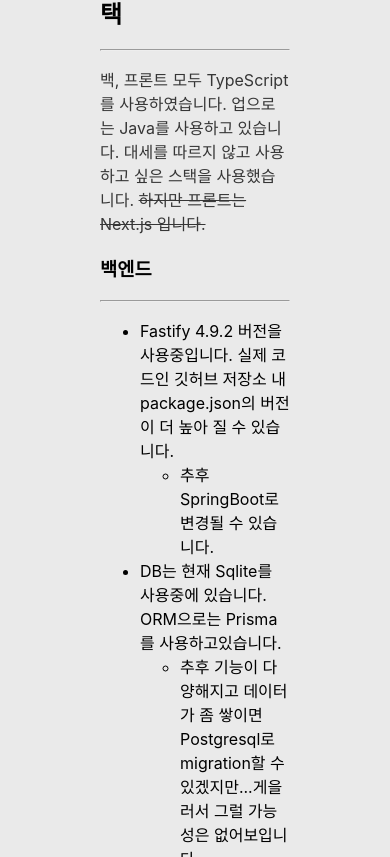
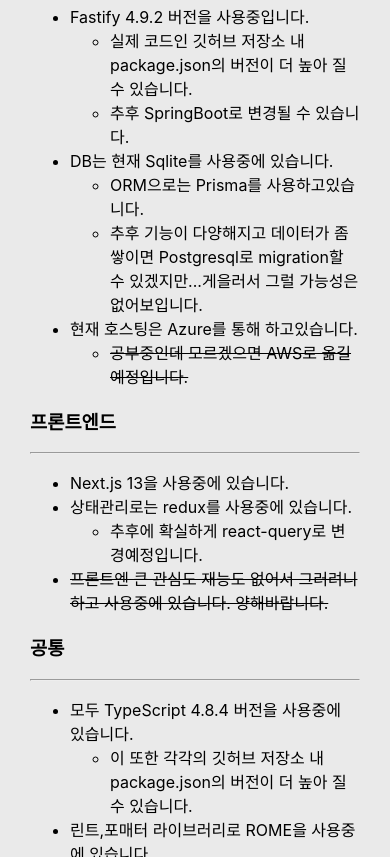
Before and after one commit to limcpf/next-js-blog, a Next.js app: page / in a window 390 px wide. Shown: the part 987-1844 px from the top of the page. Built offline with nearby package versions, Linux system fonts and the light colour scheme.

Commit message:
feat: add mobile css(temp) fix: page/index.tsx

```diff
--- a/pages/index.tsx
+++ b/pages/index.tsx
@@ -6,6 +6,7 @@
 			<hr />
 			<p>
 				개발 공부 목적으로 만든 블로그입니다.
+				<br />
 				<s>(프론트에 재능이 없어 디자인이 깔끔하지 않은 점 양해 바랍니다.)</s>
 			</p>
 			<ul>
@@ -16,8 +17,9 @@
 			<h2>현재 개발중인 과제</h2>
 			<hr />
 			<p>
-				블로그에 적용 예정인 기능들입니다. 현재 블로그는 10% 정도 완성되었다고
-				생각합니다. 연말연초엔 개발자가 바쁜 업계에 몸담고 있어서 현재 개발이
+				블로그에 적용 예정인 기능들입니다.
+				<br /> 현재 블로그는 10% 정도 완성되었다고 생각합니다.
+				<br /> 연말연초엔 개발자가 바쁜 업계에 몸담고 있어서 현재 개발이
 				더딘상태입니다...<s>핑계입니다</s>
 			</p>
 			<ul>
@@ -30,7 +32,8 @@
 			<hr />
 			<p>
 				백, 프론트 모두 TypeScript를 사용하였습니다. 업으로는 Java를 사용하고
-				있습니다. 대세를 따르지 않고 사용하고 싶은 스택을 사용했습니다.{" "}
+				있습니다.
+				<br /> 대세를 따르지 않고 사용하고 싶은 스택을 사용했습니다.{" "}
 				<s>하지만 프론트는 Next.js 입니다.</s>
 			</p>
 			<h3>
@@ -39,16 +42,19 @@
 			<hr />
 			<ul>
 				<li>
-					Fastify 4.9.2 버전을 사용중입니다. 실제 코드인 깃허브 저장소 내
-					package.json의 버전이 더 높아 질 수 있습니다.
+					Fastify 4.9.2 버전을 사용중입니다.
 					<ul>
+						<li>
+							실제 코드인 깃허브 저장소 내 package.json의 버전이 더 높아 질 수
+							있습니다.
+						</li>
 						<li>추후 SpringBoot로 변경될 수 있습니다.</li>
 					</ul>
 				</li>
 				<li>
-					DB는 현재 Sqlite를 사용중에 있습니다. ORM으로는 Prisma를
-					사용하고있습니다.
+					DB는 현재 Sqlite를 사용중에 있습니다.
 					<ul>
+						<li>ORM으로는 Prisma를 사용하고있습니다.</li>
 						<li>
 							추후 기능이 다양해지고 데이터가 좀 쌓이면 Postgresql로 migration할
 							수 있겠지만...게을러서 그럴 가능성은 없어보입니다.
@@ -57,6 +63,7 @@
 				</li>
 				<li>
 					현재 호스팅은 Azure를 통해 하고있습니다.
+					<br />
 					<ul>
 						<li>
 							<s>공부중인데 모르겠으면 AWS로 옮길 예정입니다.</s>
@@ -71,8 +78,10 @@
 			<ul>
 				<li>Next.js 13을 사용중에 있습니다.</li>
 				<li>
-					상태관리로는 redux를 사용중에 있습니다. 추후에 확실하게 react-query로
-					변경예정입니다.
+					상태관리로는 redux를 사용중에 있습니다.
+					<ul>
+						<li>추후에 확실하게 react-query로 변경예정입니다.</li>
+					</ul>
 				</li>
 				<li>
 					<s>
@@ -85,8 +94,13 @@
 			<hr />
 			<ul>
 				<li>
-					모두 TypeScript 4.8.4 버전을 사용중에 있습니다. 이 또한 각각의 깃허브
-					저장소 내 package.json의 버전이 더 높아 질 수 있습니다.
+					모두 TypeScript 4.8.4 버전을 사용중에 있습니다.
+					<ul>
+						<li>
+							이 또한 각각의 깃허브 저장소 내 package.json의 버전이 더 높아 질
+							수 있습니다.
+						</li>
+					</ul>
 				</li>
 				<li>
 					린트,포매터 라이브러리로 ROME을 사용중에 있습니다.
@@ -102,10 +116,12 @@
 			<h2>블로그 제작자 정보</h2>
 			<hr />
 			<p>
-				보험(금융) 시스템 유지보수 개발중인 20대 중반 사람입니다. 이 블로그는
-				진짜 단순한 TIL, 개발 욕구 해소용으로 만들어진 블로그입니다.
+				보험(금융) 시스템 유지보수 개발중인 20대 중반 사람입니다.
+				<br /> 이 블로그는 진짜 단순한 TIL, 개발 욕구 해소용으로 만들어진
+				블로그입니다.
+				<br />
 				<s>언제 사라져도 이상하지 않을 곳이니 트래픽 발생시키지 말아주세요.</s>
-				문의는 daeseong0226@gmail.com 으로 받습니다.
+				<br /> 문의는 daeseong0226@gmail.com 으로 받습니다.
 			</p>
 		</>
 	);
--- a/styles/globals.css
+++ b/styles/globals.css
@@ -212,6 +212,17 @@
   opacity: 1;
 }
 
+@media screen and (max-width: 800px) {
+  html,
+  body {
+    max-width: calc(100% - var(--actions-width, 30px));
+  }
+
+  p {
+    line-height: 1.5em;
+  }
+}
+
 @media (prefers-color-scheme: dark) {
   html {
     /*color-scheme: dark;*/
```
Also changed, not shown: 1 other file (tests, documents, lock files or other folders).
